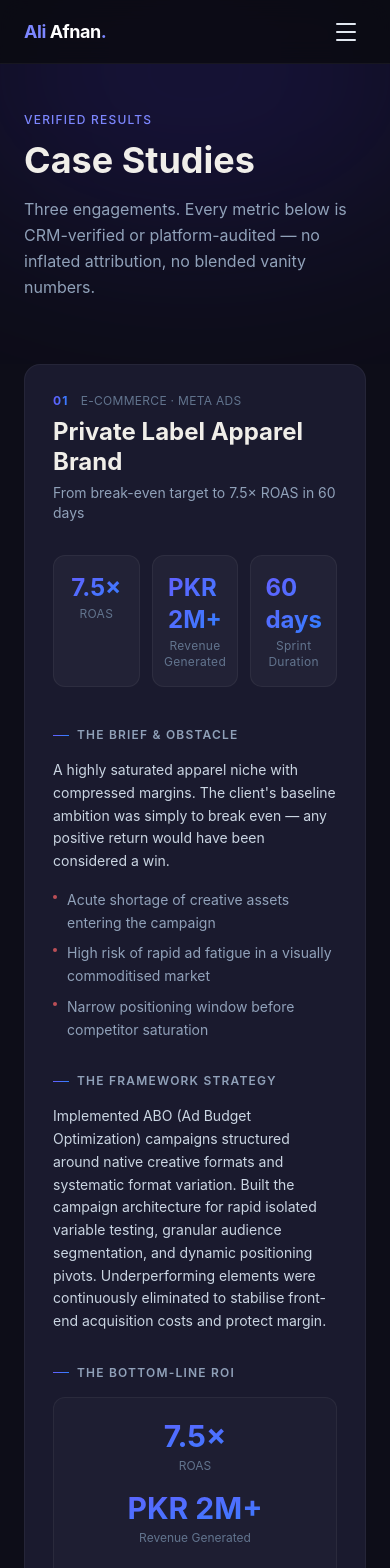
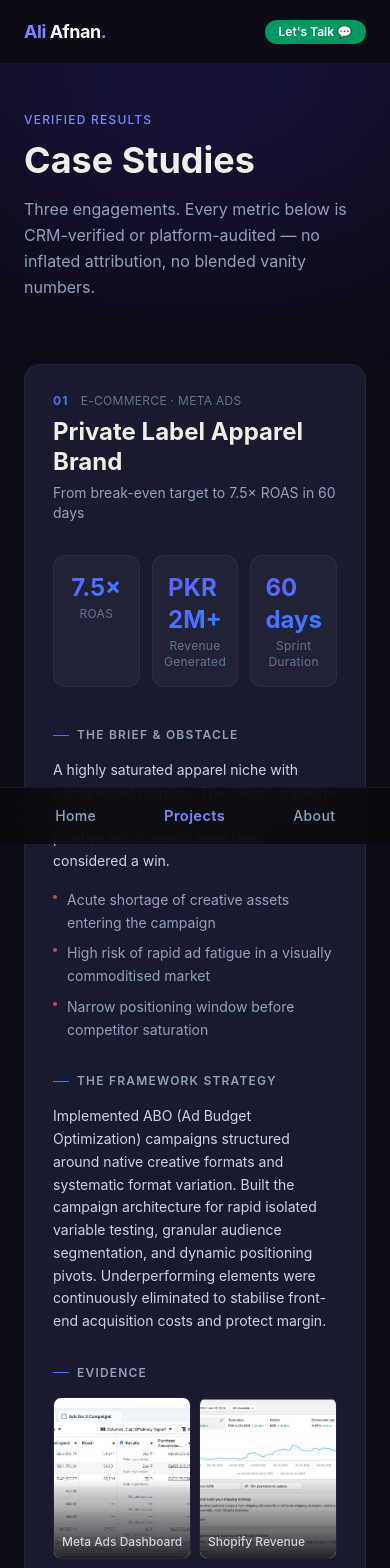
Before and after one commit to ali-afnan-khan/marketing-portfolio, a React app: page /projects in a window 390 px wide. Shown: the top 1568 px of the page. Built offline with nearby package versions, Linux system fonts and the light colour scheme; the HTML template or start-up script is replaced by a standard one.

Commit message:
feat: upgrade mobile layout to tab navigation and fix email desktop compatibility

```diff
--- a/src/components/Navbar.jsx
+++ b/src/components/Navbar.jsx
@@ -1,5 +1,4 @@
-import { useState, useEffect } from "react";
-import { NavLink, useLocation } from "react-router-dom";
+import { NavLink } from "react-router-dom";
 
 const NAV_LINKS = [
   { to: "/", label: "Home" },
@@ -8,19 +7,7 @@ const NAV_LINKS = [
 ];
 
 export default function Navbar() {
-  const [menuOpen, setMenuOpen] = useState(false);
-  const location = useLocation();
-
-  useEffect(() => {
-    setMenuOpen(false);
-  }, [location.pathname]);
-
-  useEffect(() => {
-    document.body.style.overflow = menuOpen ? "hidden" : "";
-    return () => { document.body.style.overflow = ""; };
-  }, [menuOpen]);
-
-  const linkClass = ({ isActive }) =>
+  const desktopLinkClass = ({ isActive }) =>
     [
       "relative text-sm font-medium tracking-wide transition-colors duration-200",
       "after:absolute after:-bottom-0.5 after:left-0 after:h-px after:w-full",
@@ -29,19 +16,21 @@ export default function Navbar() {
       isActive ? "text-indigo-400 after:scale-x-100" : "text-slate-300",
     ].join(" ");
 
-  const mobileLinkClass = ({ isActive }) =>
+  const mobileTabLinkClass = ({ isActive }) =>
     [
-      "block px-4 py-3 rounded-lg text-base font-medium tracking-wide transition-colors duration-150",
+      "flex-1 text-center py-3 text-sm font-medium tracking-wide transition-all duration-200",
       isActive
-        ? "bg-indigo-500/20 text-indigo-300"
-        : "text-slate-300 hover:bg-white/5 hover:text-white",
+        ? "text-indigo-400 font-semibold scale-105"
+        : "text-slate-400 hover:text-slate-200",
     ].join(" ");
 
   return (
+    <>
+      {/* --- STICKY TOP HEADER --- */}
       <header className="fixed inset-x-0 top-0 z-50">
         <div className="mx-auto flex h-16 max-w-6xl items-center justify-between px-6 backdrop-blur-md bg-[#0A0A0F]/80 border-b border-white/5">
 
-        {/* Wordmark — updated to Ali Afnan */}
+          {/* Wordmark */}
           <NavLink
             to="/"
             className="font-display text-lg font-bold tracking-tight text-white hover:text-indigo-400 transition-colors"
@@ -51,61 +40,48 @@ export default function Navbar() {
             <span className="text-indigo-400">.</span>
           </NavLink>
 
-        {/* Desktop nav */}
+          {/* Desktop Links (Hidden on Mobile) */}
           <nav className="hidden md:flex items-center gap-8">
             {NAV_LINKS.map(({ to, label }) => (
-            <NavLink key={to} to={to} end={to === "/"} className={linkClass}>
+              <NavLink key={to} to={to} end={to === "/"} className={desktopLinkClass}>
                 {label}
               </NavLink>
             ))}
           </nav>
 
-        {/* Desktop CTA */}
+          {/* Desktop CTA (Gmail web view) */}
           <a
-          href="mailto:hello@aliafnan.com"
-          className="hidden md:inline-flex items-center gap-2 rounded-full bg-indigo-600 px-4 py-1.5 text-sm font-medium text-white shadow-lg shadow-indigo-500/20 hover:bg-indigo-500 transition-colors"
+            href="https://mail.google.com/mail/?view=cm&fs=1&to=aliafnankhanyousafzai01@gmail.com&su=Inquiry%20-%20Performance%20Marketing"
+            target="_blank"
+            rel="noopener noreferrer"
+            className="hidden md:inline-flex items-center gap-2 rounded-full bg-indigo-600 px-4 py-1.5 text-sm font-medium text-white hover:bg-indigo-500 transition-colors duration-300"
           >
-          Let's Talk
+            Let's Talk 📬
           </a>
 
-        {/* Hamburger */}
-        <button
-          aria-label={menuOpen ? "Close menu" : "Open menu"}
-          aria-expanded={menuOpen}
-          onClick={() => setMenuOpen((prev) => !prev)}
-          className="md:hidden relative z-50 flex h-10 w-10 flex-col items-center justify-center gap-1.5 rounded-lg hover:bg-white/5 transition-colors"
+          {/* Mobile CTA (Visible only on mobile, links directly to WhatsApp) */}
+          <a
+            href="https://wa.me/923000000000?text=Hi%20Ali!%20I%20visited%20your%20portfolio%20and%20would%20love%20to%20chat%20about%20a%20project."
+            target="_blank"
+            rel="noopener noreferrer"
+            className="md:hidden inline-flex items-center rounded-full bg-emerald-600 px-3.5 py-1 text-xs font-semibold text-white hover:bg-emerald-500 transition-colors duration-300"
           >
-          <span className={["block h-0.5 w-5 bg-slate-200 rounded-full transition-all duration-300", menuOpen ? "translate-y-2 rotate-45" : ""].join(" ")} />
-          <span className={["block h-0.5 w-5 bg-slate-200 rounded-full transition-all duration-300", menuOpen ? "opacity-0 scale-x-0" : ""].join(" ")} />
-          <span className={["block h-0.5 w-5 bg-slate-200 rounded-full transition-all duration-300", menuOpen ? "-translate-y-2 -rotate-45" : ""].join(" ")} />
-        </button>
+            Let's Talk 💬
+          </a>
+
         </div>
+      </header>
 
-      {/* Mobile drawer */}
-      <div
-        className={[
-          "md:hidden absolute inset-x-0 top-16 z-40",
-          "bg-[#0A0A0F]/95 backdrop-blur-xl border-b border-white/5",
-          "transition-all duration-300 ease-in-out overflow-hidden",
-          menuOpen ? "max-h-screen opacity-100" : "max-h-0 opacity-0",
-        ].join(" ")}
-      >
-        <nav className="flex flex-col gap-1 px-4 py-4">
+      {/* --- MOBILE FIXED BOTTOM TAB BAR --- */}
+      <div className="md:hidden fixed bottom-0 inset-x-0 z-50 border-t border-white/5 bg-[#0A0A0F]/90 backdrop-blur-lg safe-bottom">
+        <nav className="flex justify-around items-center h-14 max-w-md mx-auto px-4">
           {NAV_LINKS.map(({ to, label }) => (
-            <NavLink key={to} to={to} end={to === "/"} className={mobileLinkClass}>
+            <NavLink key={to} to={to} end={to === "/"} className={mobileTabLinkClass}>
               {label}
             </NavLink>
           ))}
-          <div className="mt-4 pt-4 border-t border-white/10">
-            <a
-              href="mailto:hello@aliafnan.com"
-              className="flex items-center justify-center gap-2 rounded-full bg-indigo-600 px-4 py-2.5 text-sm font-medium text-white hover:bg-indigo-500 transition-colors"
-            >
-              Let's Talk
-            </a>
-          </div>
         </nav>
       </div>
-    </header>
+    </>
   );
 }
--- a/src/pages/Projects.jsx
+++ b/src/pages/Projects.jsx
@@ -338,28 +338,7 @@ export default function Projects() {
                       </h3>
                       <p className="text-sm text-slate-300 leading-relaxed">{cs.framework}</p>
                     </div>
-
-                    {/* Block 3: The Bottom-Line ROI */}
-                    <div>
-                      <h3 className="flex items-center gap-2 text-xs font-semibold tracking-widest text-slate-400 uppercase mb-4">
-                        <span className={`inline-block w-4 h-px bg-gradient-to-r ${cs.accent}`} />
-                        The Bottom-Line ROI
-                      </h3>
-                      <div className="rounded-xl border border-white/5 bg-white/[0.02] p-5">
-                        <div className="grid grid-cols-1 sm:grid-cols-3 gap-4">
-                          {cs.metrics.map((m) => (
-                            <div key={m.label} className="text-center">
-                              <p className={`font-display text-3xl font-bold text-transparent bg-clip-text bg-gradient-to-br ${cs.accent}`}>
-                                {m.value}
-                              </p>
-                              <p className="text-xs text-slate-500 mt-1">{m.label}</p>
-                            </div>
-                          ))}
-                        </div>
-                      </div>
-                    </div>
                   </div>
-
                   {/* Right: Image evidence panel */}
                   <div className="lg:col-span-2">
                     <h3 className="flex items-center gap-2 text-xs font-semibold tracking-widest text-slate-400 uppercase mb-4">
```
Also changed, not shown: src/pages/About.jsx (+60 -4 lines). Lines whose indentation alone changed are shown as unchanged.
